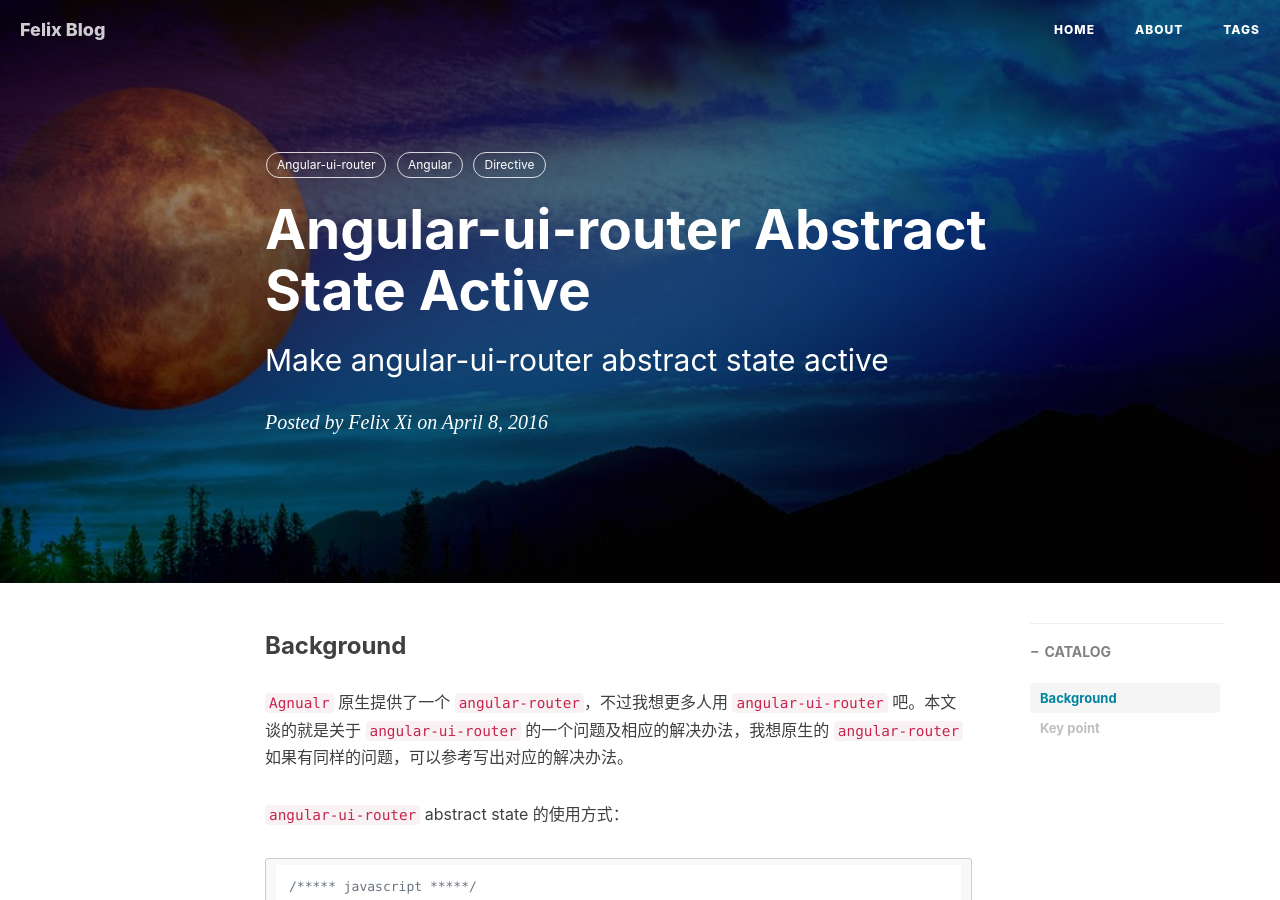
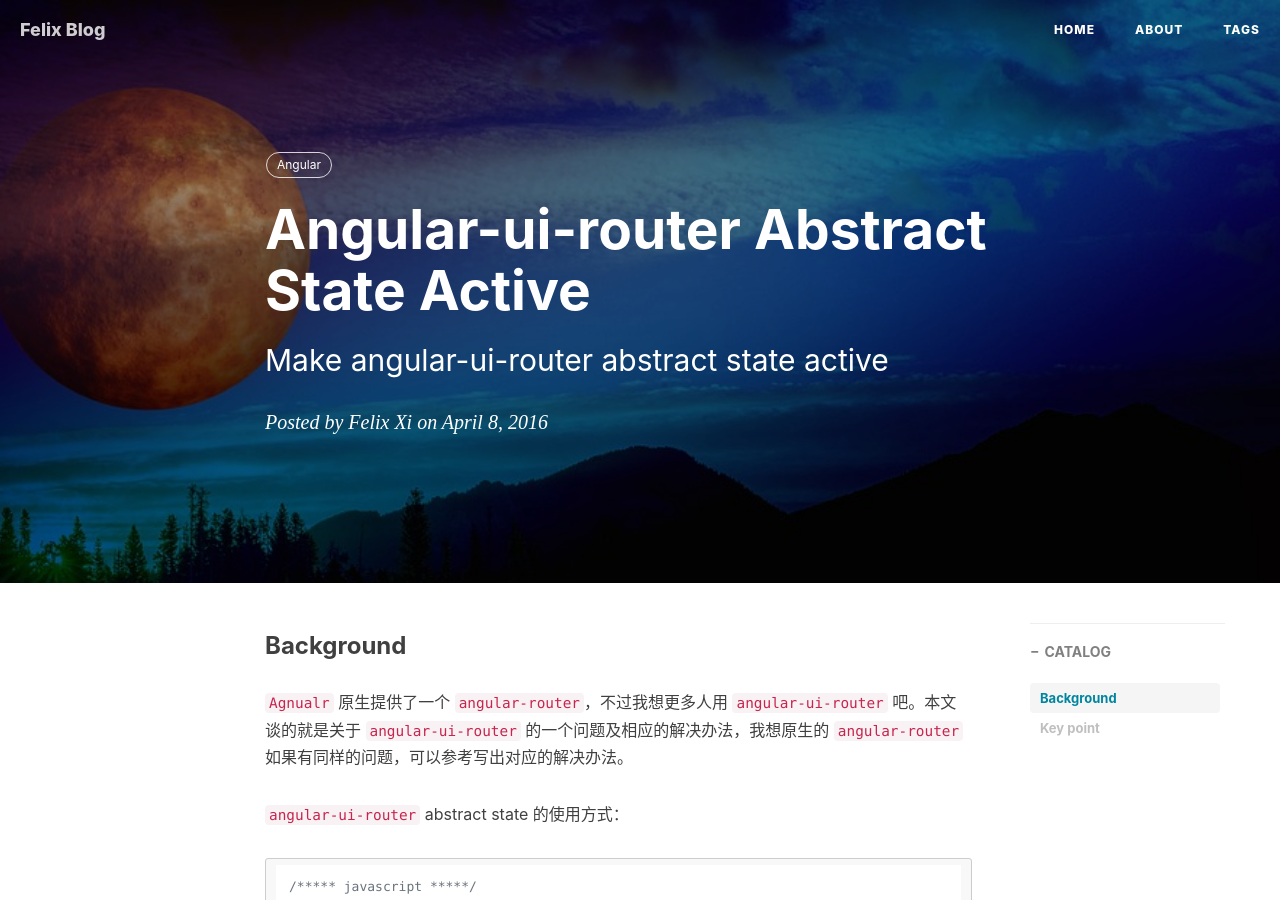
Before and after one commit to sheguloves/blog, a Jekyll site: the page built from _posts/2016-04-08-Angular-UI-Router-Abstract-State-Active.md, in a window 1280 px wide and 900 px high. Built offline with Jekyll 4.4.1, drawn with Linux system fonts in a browser that asks for light colours; nearby versions of some CDN libraries; comment, search, counter and statistics services are not loaded.

Commit message:
update tag

```diff
--- a/_posts/2016-04-08-Angular-UI-Router-Abstract-State-Active.md
+++ b/_posts/2016-04-08-Angular-UI-Router-Abstract-State-Active.md
@@ -7,9 +7,7 @@ author:     "Felix Xi"
 header-img: "img/banner-7.jpg"
 catalog: true
 tags:
-    - Angular-ui-router
     - Angular
-    - Directive
 ---
 
 ### Background
```
